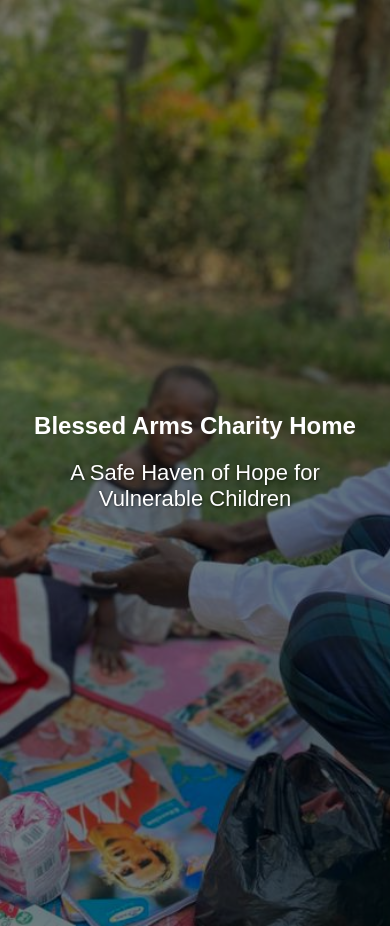
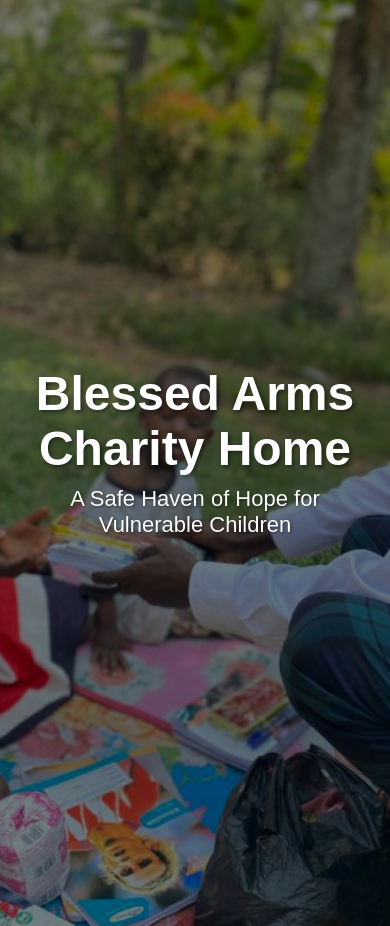
Before and after one commit to Jay-Jeremiah/Blessed-Arms-Charity-Website, a Flask app: page / in a window 390 px wide. Shown: the part 75-1001 px from the top of the page. Run offline with Flask 3, Linux system fonts and the light colour scheme.

Commit message:
Responsive home page

```diff
--- a/blessed_charity/templates/home.html
+++ b/blessed_charity/templates/home.html
@@ -91,13 +91,13 @@
             padding: 20px;
         }
 
-        .image h1 {
+        .image1-content h1 {
             font-size: 48px;
             margin: 0;
             text-shadow: 2px 2px 4px rgba(0,0,0,0.5);
         }
 
-        .image1 p {
+        .image1-content p {
             font-size: 22px;
             margin-top: 10px;
             text-shadow: 1px 1px 3px rgba(0,0,0,0.5);
```
